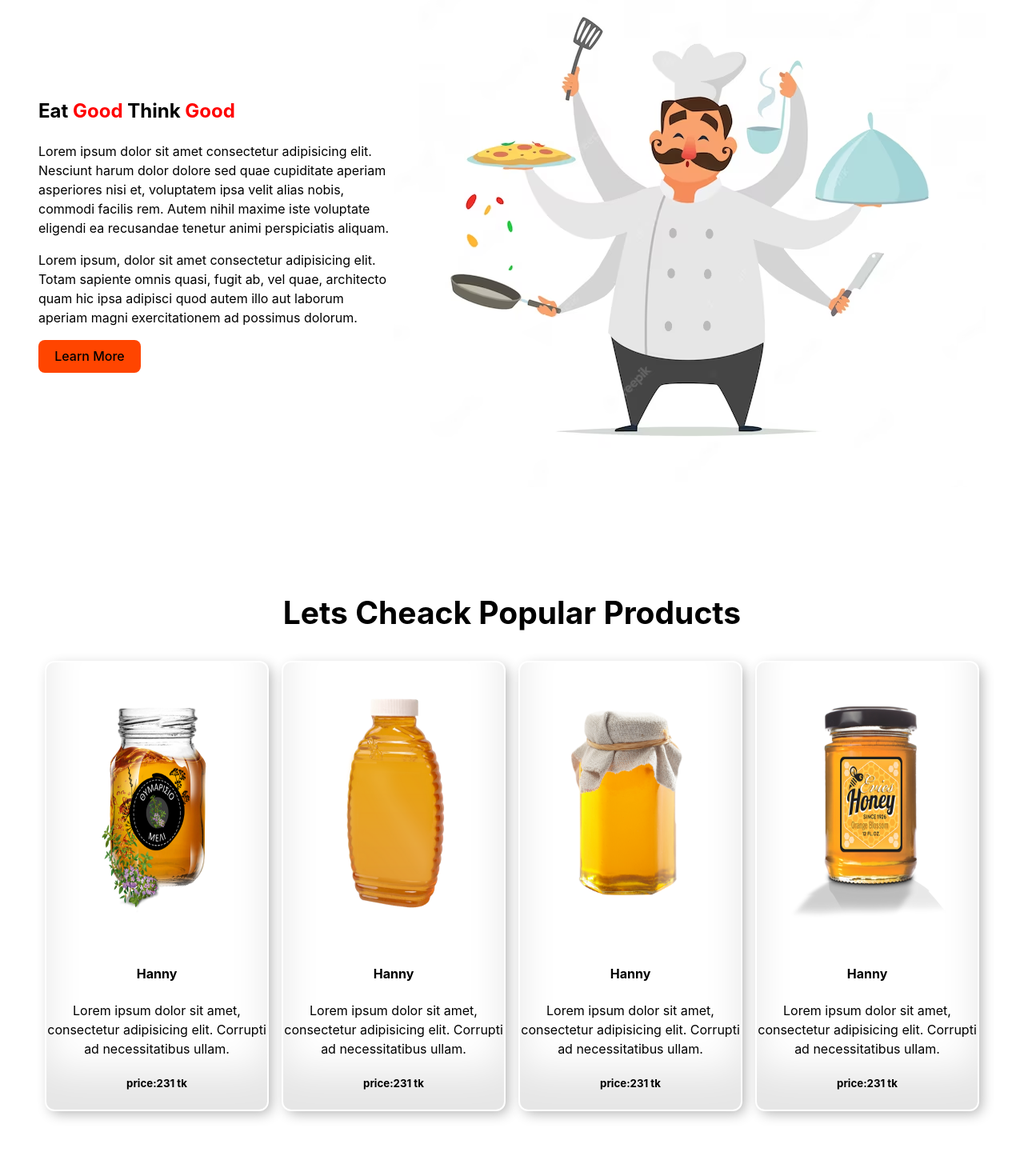
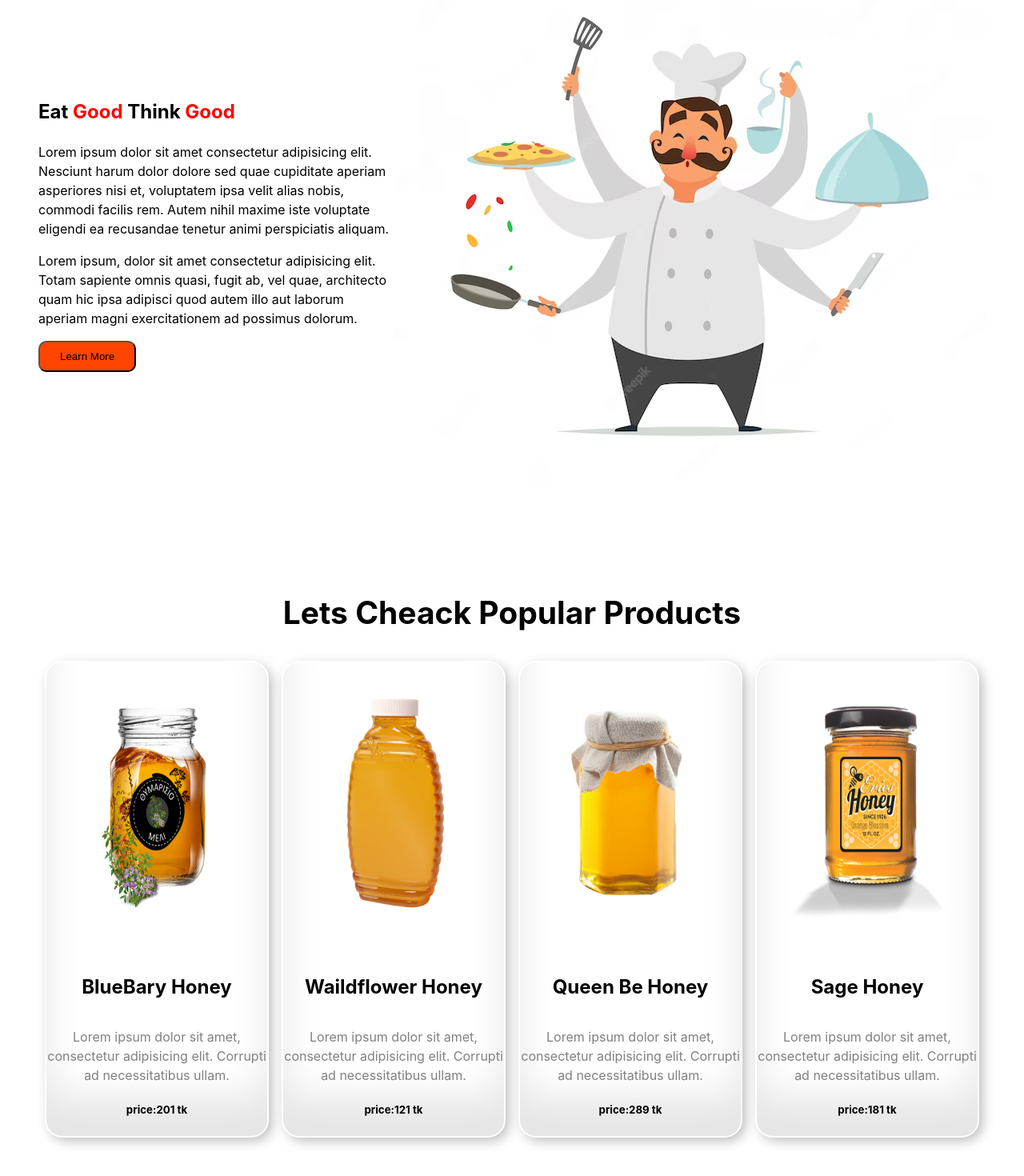
Before and after one commit to Flocky05/Coocky, a React (Vite) app: page / in a window 1280 px wide. Shown: the part 176-1646 px from the top of the page at 80% size. Before the commit the page ends 1621 px from the top, so only its background shows below. Built offline with nearby package versions, Linux system fonts and the light colour scheme.

Commit message:
update food section

```diff
--- a/src/App.css
+++ b/src/App.css
@@ -29,11 +29,6 @@
     animation: logo-spin infinite 20s linear;
   }
 }
-
-.card {
-  padding: 2em;
-}
-
 .read-the-docs {
   color: #888;
 }
--- a/src/component/Body/Body.css
+++ b/src/component/Body/Body.css
@@ -9,6 +9,11 @@
     color: red;
 }
 .body-container button{
+    padding-left: 25px;
+    padding-right: 25px;
+    padding-top: 10px;
+    padding-bottom: 10px;
+    border-radius: 10px;
     background-color: orangered;
 }
 .body-container button:hover{
--- a/src/component/Food/Food.css
+++ b/src/component/Food/Food.css
@@ -15,13 +15,19 @@
 
 }
 .food-card {
-    border-radius:10px;
+    border-radius:20px;
     background-color: white;
     font-size: 16px;
     box-shadow:
     inset 0 -3em 3em rgba(0, 0, 0, 0.1),
     0 0 0 2px rgb(255, 255, 255),
     0.3em 0.3em 1em rgba(0, 0, 0, 0.3);
+}
+.food-card h4{
+    font-size:24px;
+}
+.food-card p{
+    color:gray;
 }
 
 .food-card img{
@@ -32,3 +38,7 @@
 .food-card div{
     padding: 50px;
 }
+.food-card-btm{
+    display: flex;
+    justify-content: space-between;
+}
--- a/src/component/Food/Food.jsx
+++ b/src/component/Food/Food.jsx
@@ -10,27 +10,27 @@
             <div className='food-section'>
                 <div className='food-card'>
                     <img src={food1} alt="" />
-                    <h4>Hanny</h4>
+                    <h4>BlueBary Honey</h4>
                     <p>Lorem ipsum dolor sit amet, consectetur adipisicing elit. Corrupti ad necessitatibus ullam.</p>
-                    <h5>price:231 tk</h5>
+                    <h5>price:201 tk</h5>
                 </div>
                 <div className='food-card'>
                     <img src={food2} alt="" />
-                    <h4>Hanny</h4>
+                    <h4>Waildflower Honey</h4>
                     <p>Lorem ipsum dolor sit amet, consectetur adipisicing elit. Corrupti ad necessitatibus ullam.</p>
-                    <h5>price:231 tk</h5>
+                    <h5>price:121 tk</h5>
                 </div>
                 <div className='food-card'>
                     <img src={food3} alt="" />
-                    <h4>Hanny</h4>
+                    <h4>Queen Be Honey</h4>
                     <p>Lorem ipsum dolor sit amet, consectetur adipisicing elit. Corrupti ad necessitatibus ullam.</p>
-                    <h5>price:231 tk</h5>
+                    <h5>price:289 tk</h5>
                 </div>
                 <div className='food-card'>
                     <img src={food4} alt="" />
-                    <h4>Hanny</h4>
+                    <h4>Sage Honey</h4>
                     <p>Lorem ipsum dolor sit amet, consectetur adipisicing elit. Corrupti ad necessitatibus ullam.</p>
-                    <h5>price:231 tk</h5>
+                    <h5>price:181 tk</h5>
                 </div>
             </div>
         </div>
--- a/src/index.css
+++ b/src/index.css
@@ -5,8 +5,6 @@
 
   color-scheme: light dark;
   color: rgba(255, 255, 255, 0.87);
-  background-color: #242424;
-
   font-synthesis: none;
   text-rendering: optimizeLegibility;
   -webkit-font-smoothing: antialiased;
@@ -19,9 +17,7 @@
   color: #646cff;
   text-decoration: inherit;
 }
-a:hover {
-  color: #535bf2;
-}
+
 
 body {
   min-width: 320px;
@@ -32,35 +28,3 @@
   font-size: 3.2em;
   line-height: 1.1;
 }
-
-button {
-  border-radius: 8px;
-  border: 1px solid transparent;
-  padding: 0.6em 1.2em;
-  font-size: 1em;
-  font-weight: 500;
-  font-family: inherit;
-  background-color: #1a1a1a;
-  cursor: pointer;
-  transition: border-color 0.25s;
-}
-button:hover {
-  border-color: #646cff;
-}
-button:focus,
-button:focus-visible {
-  outline: 4px auto -webkit-focus-ring-color;
-}
-
-@media (prefers-color-scheme: light) {
-  :root {
-    color: #213547;
-    background-color: #ffffff;
-  }
-  a:hover {
-    color: #747bff;
-  }
-  button {
-    background-color: #f9f9f9;
-  }
-}
```
